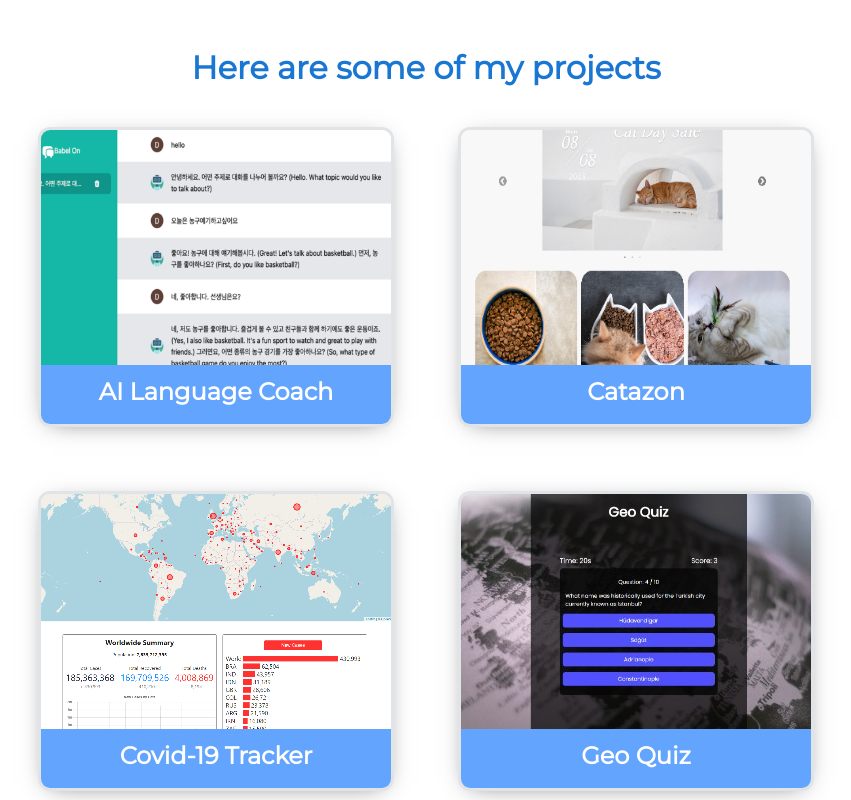
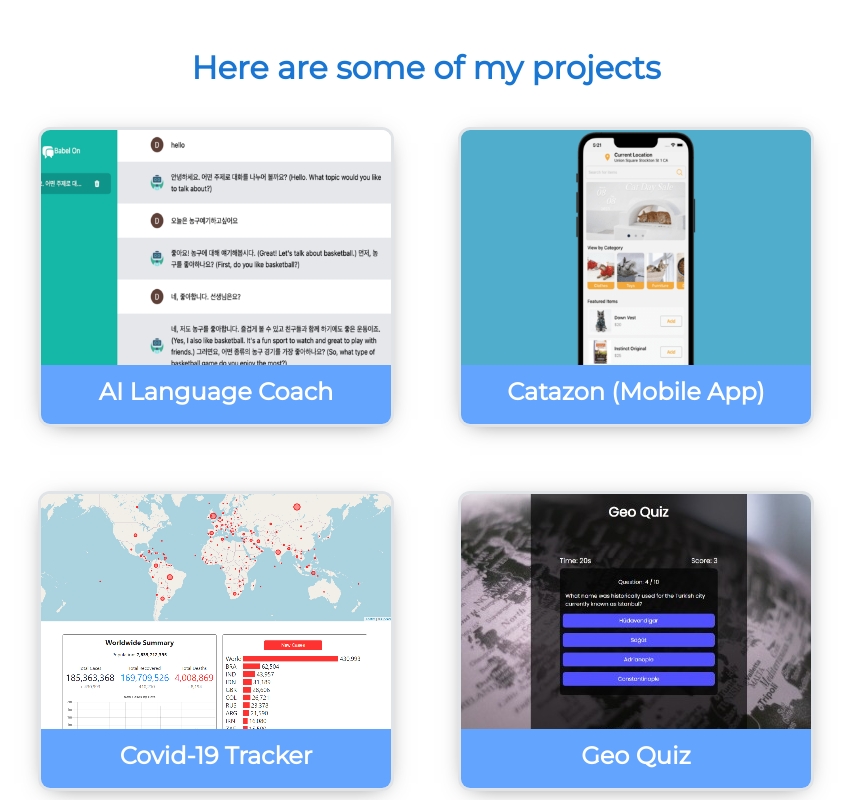
Before and after one commit to hoopslam/portfoliov2, a Next.js app: page / in a window 1280 px wide. Shown: the part 1520-2320 px from the top of the page, without its empty margins (269-1120 px from the left). Built offline with nearby package versions, Linux system fonts and the light colour scheme.

Commit message:
chore: update projects

```diff
--- a/components/ui/ProjectCard.jsx
+++ b/components/ui/ProjectCard.jsx
@@ -23,11 +23,11 @@ function ProjectCard({ project, isActive, onClick }) {
             <div className='description-overlay'>
                 <div className='top-card-container'>
                     <h2>{title}</h2>
-                    <div className='tech'>
+                    {/* <div className='tech'>
                         {tech.map((item) => (
                             <span key={item}>{item}</span>
                         ))}
-                    </div>
+                    </div> */}
                 </div>
                 <p>{description}</p>
                 <div className='links'>
--- a/util/constants.js
+++ b/util/constants.js
@@ -35,13 +35,12 @@ export const PROJECTS = [
     },
     {
         id: 5,
-        title: 'Catazon',
+        title: 'Catazon (Mobile App)',
         description:
-            'A Full-Stack E-Commerce project for cat products.  Features user authentication, Stripe payment integration, and Google Cloud database.',
-        tech: ['React', 'Sass', 'Firebase', 'Stripe API', 'Netlify'],
-        image: '/images/projects/catazon.jpg',
-        github: 'https://github.com/hoopslam/catazon',
-        live: 'https://startling-melba-a51cc6.netlify.app/',
+            'A Full-Stack, Cross-Platform (Web, Android, IOS) E-Commerce project for cat products.  Features user authentication, Stripe payment integration, and Google Cloud database.',
+        tech: ['React && React Native', 'Redux', 'Firebase', 'Stripe API'],
+        image: '/images/projects/catazonmobile.png',
+        github: 'https://github.com/hoopslam/catazon_mobile',
     },
     {
         id: 2,
```
Also changed, not shown: public/images/projects/catazonmobile.png (added).
